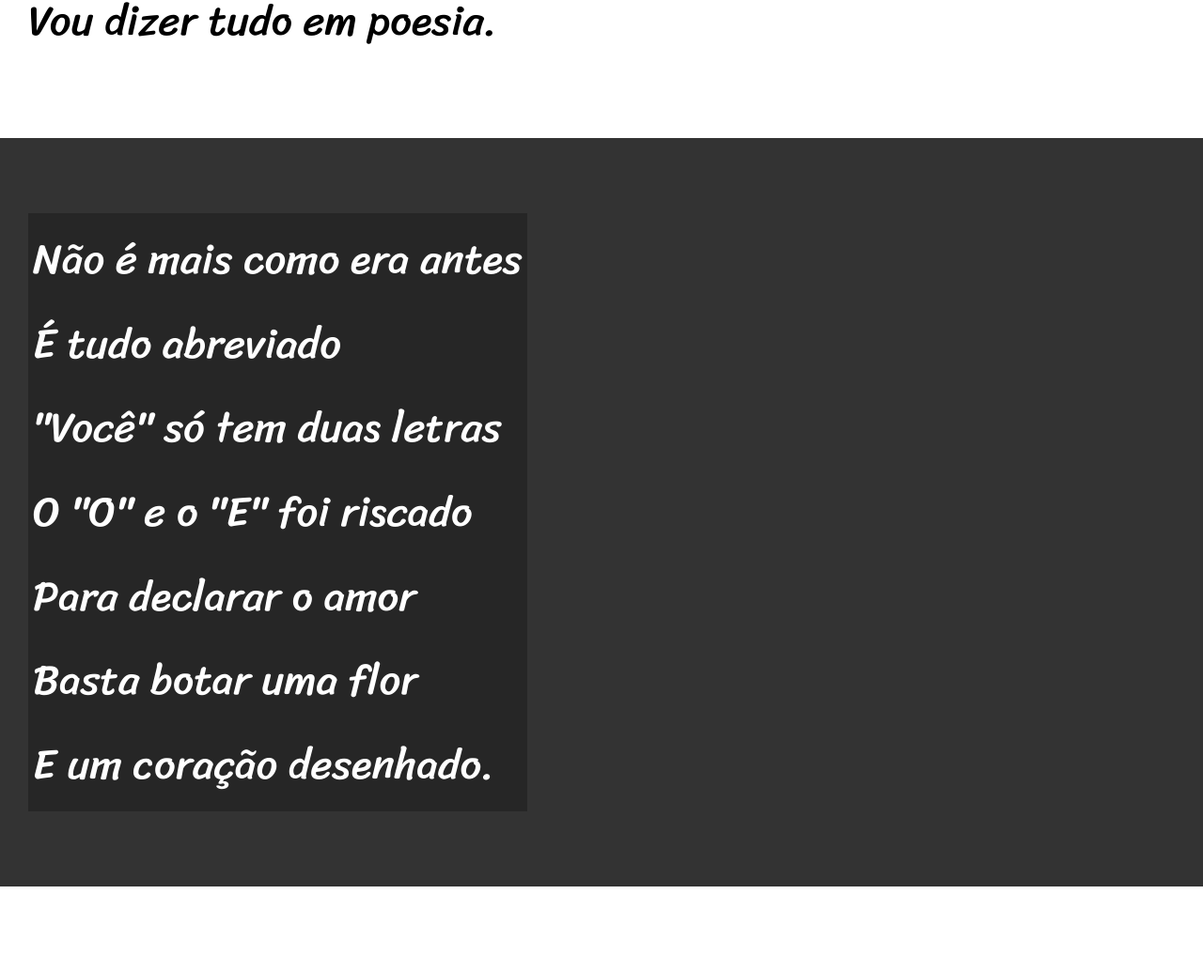
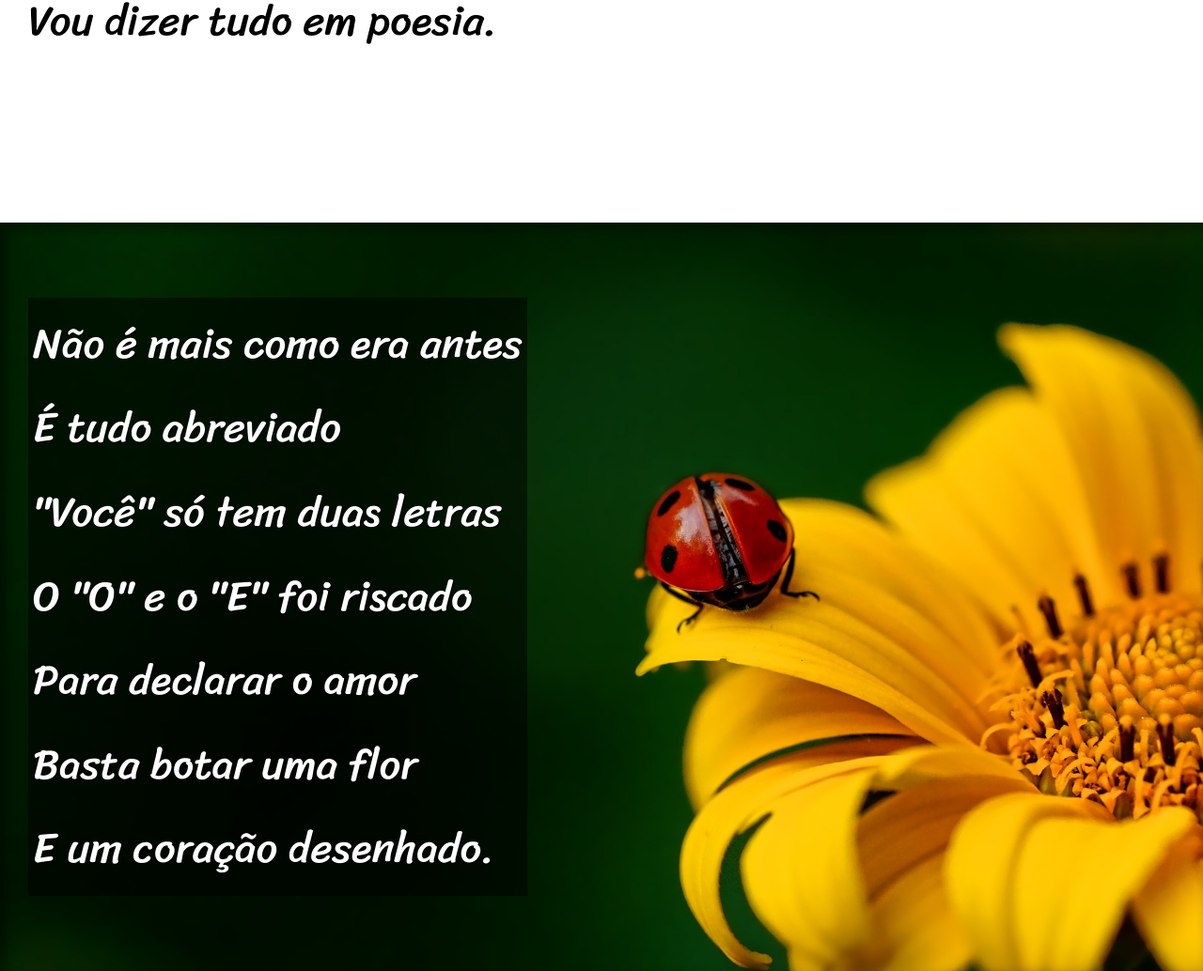
Before and after one commit to MonicaNGomes/HTML-CSS, a plain HTML site: page desafios/d012/index.html in a window 1280 px wide. Shown: the part 900-1934 px from the top of the page at 94% size. Drawn offline with Linux system fonts and the light colour scheme.

Commit message:
atualizando desafio12

```diff
--- a/desafios/d012/estilo/style.css
+++ b/desafios/d012/estilo/style.css
@@ -50,6 +50,9 @@ section {
     font-family: var(--fonte3);
     font-size: 3.5vw;
 }
+section > p {
+    padding-bottom: 2em;
+}
 section.normal {
     background-color: white;
     color: black;
@@ -57,11 +60,22 @@ section.normal {
 section.imagem {
     background-color: rgb(51, 51, 51);
     color: white;
+    box-shadow: inset 6px 6px 13px 0px rgba(0, 0, 0, 0.471);
+    background-size: cover;
+    background-attachment: fixed;
 }
 section.imagem > p {
     display: inline-block;
     padding: 5px;
-    background-color: rgba(0, 0, 0, 0.255);
+    background-color: rgba(0, 0, 0, 0.514);
+    text-shadow: 1px 1px 0px black;
+}
+section#img01 {
+    background-image: url('../imagens/background001.jpg');
+    background-position: right center;
+}
+section#img02 {
+    background-image: url('../imagens/background002.jpg');
 }
 footer {
     background-color: black;
--- a/desafios/d012/index.html
+++ b/desafios/d012/index.html
@@ -30,7 +30,7 @@
 
 
 
-    <section class="imagem">
+    <section class="imagem" id="img01">
         <p>
             Não é mais como era antes <br>
             É tudo abreviado <br>
@@ -74,7 +74,7 @@
 
 
 
-    <section class="imagem">
+    <section class="imagem" id="img02">
         <p>
             Tenho saudade das cartas <br>
             Escritas com a própria mão <br>
```
